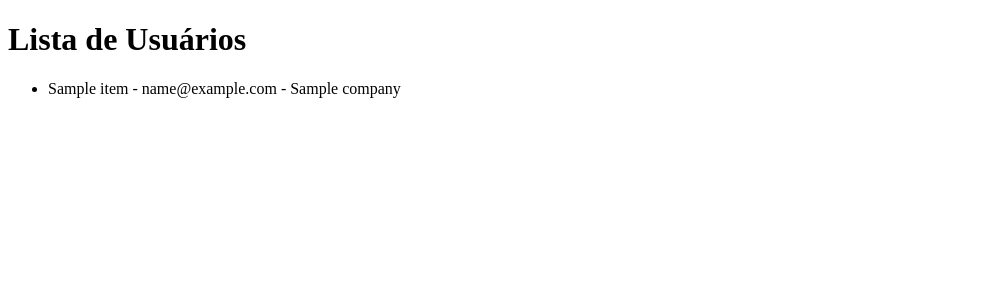
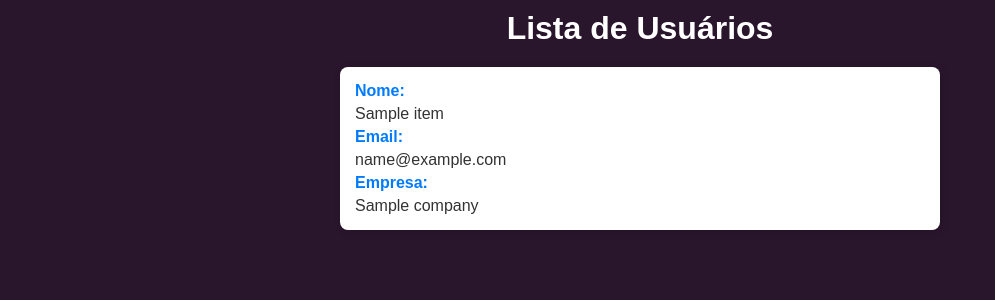
Before and after one commit to DiogoCardinot/Aula02-04-BackEndPythonWeb, a Django app: page /aula/usuariosAPI/ in a window 1280 px wide. Shown: the top 300 px of the page, without its empty margins (0-995 px from the left). Run offline with Django 5.2, Linux system fonts and the light colour scheme; a database or web service that is not in the repository returns one stand-in record (values such as "Sample title"); data that the repository does not hold is empty.

Commit message:
Finaliza o projeto para a aula

```diff
--- /dev/null
+++ b/BackPythonWeb/aula/static/css/consumirAPI.css
@@ -0,0 +1,44 @@
+*{
+    padding: 0;
+    margin: 0;
+    box-sizing: border-box;
+}
+
+body {
+    background-color: #29152c; /* Cinza claro */
+    font-family: Arial, sans-serif;
+    color: #333; /* Cor de texto escura para bom contraste */
+    display: flex;
+    flex-direction: column;
+    justify-content: center;
+    align-items: center;
+}
+
+h1 {
+    color: white;
+    margin-top: 10px;
+    margin-bottom: 10px;
+}
+
+ul {
+    list-style: none;
+    padding: 0;
+    width: 80%;
+    max-width: 600px;
+}
+
+li {
+    background: #fff;
+    margin: 10px 0;
+    padding: 15px;
+    border-radius: 8px;
+    box-shadow: 2px 2px 10px rgba(0, 0, 0, 0.1);
+    display: flex;
+    flex-direction: column;
+    gap: 5px;
+}
+
+li span {
+    font-weight: bold;
+    color: #007BFF;
+}
--- a/BackPythonWeb/aula/templates/aula/ConsumirAPI.html
+++ b/BackPythonWeb/aula/templates/aula/ConsumirAPI.html
@@ -1,15 +1,21 @@
+{% load static %}
 <!DOCTYPE html>
 <html lang="pt-br">
 <head>
     <meta charset="UTF-8">
     <meta name="viewport" content="width=device-width, initial-scale=1.0">
+    <link rel="stylesheet" href="{% static 'css/consumirAPI.css' %}">
     <title>Consumindo API</title>
 </head>
 <body>
     <h1>Lista de Usuários</h1>
     <ul>
         {% for usuario in usuariosAPI %}
-            <li>{{ usuario.name }} - {{ usuario.email }} - {{ usuario.company.name }}</li>
+            <li>
+                <span>Nome:</span> {{ usuario.name }}
+                <span>Email:</span> {{ usuario.email }}
+                <span>Empresa:</span> {{ usuario.company.name }}
+            </li>
         {% endfor %}
     </ul>
 </body>
--- a/BackPythonWeb/aula/templates/aula/aula.html
+++ b/BackPythonWeb/aula/templates/aula/aula.html
@@ -14,8 +14,14 @@
         <a href="{% url 'listar_alunos' %}" class="link">
             <button class="botao">Lista de alunos</button>
         </a>
+        <a href="{% url 'usuariosAPI' %}" class="link">
+            <button class="botao">API</button>
+        </a>
         <a href="{% url 'restrito' %}" class="link">
             <button class="botao">Conteúdo restrito</button>
+        </a>
+        <a href="{% url 'buscar_alunos' %}" class="link">
+            <button class="botao">ORM x SQL</button>
         </a>
     </div>
 </body>
--- a/BackPythonWeb/aula/urls.py
+++ b/BackPythonWeb/aula/urls.py
@@ -9,4 +9,5 @@ urlpatterns = [
     path('restrito/', views.PaginaRestrita, name='restrito'),
     path('logout/', views.LogoutView, name='logout'),
     path('login/', auth_views.LoginView.as_view(template_name='aula/login.html'), name='login'),
+    path('buscar_alunos/', views.BuscarAlunos, name='buscar_alunos'),
 ]
--- a/BackPythonWeb/aula/views.py
+++ b/BackPythonWeb/aula/views.py
@@ -3,6 +3,7 @@ from .models import Aluno
 import requests
 from django.contrib.auth.decorators import login_required
 from django.contrib.auth import logout
+from django.db import connection
 
 
 def Home(request):
@@ -38,3 +39,37 @@ def PaginaRestrita(request):
 def LogoutView(request):
     logout(request)
     return redirect('login')
+
+# ORM x SQL
+def BuscarAlunos(request):
+    # Busca usando ORM: alunos com idade > 23
+    alunos_orm = Aluno.objects.filter(idade__gt=23)
+    # Quantidade de alunos com idade > 23
+    alunos_orm_total = Aluno.objects.filter(idade__gt=23).count()
+
+    # Busca usando SQL puro: alunos com idade < 23
+    with connection.cursor() as cursor:
+        cursor.execute("SELECT id, nome, idade, email, data_de_nascimento FROM aula_aluno WHERE idade <= 23")
+        alunos_sql = [
+            {
+                "id": row[0],
+                "nome": row[1],
+                "idade": row[2],
+                "email": row[3],
+                "data_de_nascimento": row[4],
+            }
+            for row in cursor.fetchall()
+        ]
+
+        # Quantidade de alunos com idade < 23
+        cursor.execute("SELECT COUNT(*) FROM aula_aluno WHERE idade <= 23")
+        alunos_sql_total = cursor.fetchone()[0]
+
+    context = {
+        'alunos_orm': alunos_orm,
+        'alunos_orm_total':alunos_orm_total,
+        'alunos_sql': alunos_sql,
+        'alunos_sql_total': alunos_sql_total,
+    }
+
+    return render(request, 'aula/buscar_alunos.html', context)
```
Also changed, not shown: BackPythonWeb/aula/static/css/alunos.css (+9 -0 lines), BackPythonWeb/aula/templates/aula/buscar_alunos.html (added, +73 -0 lines).
